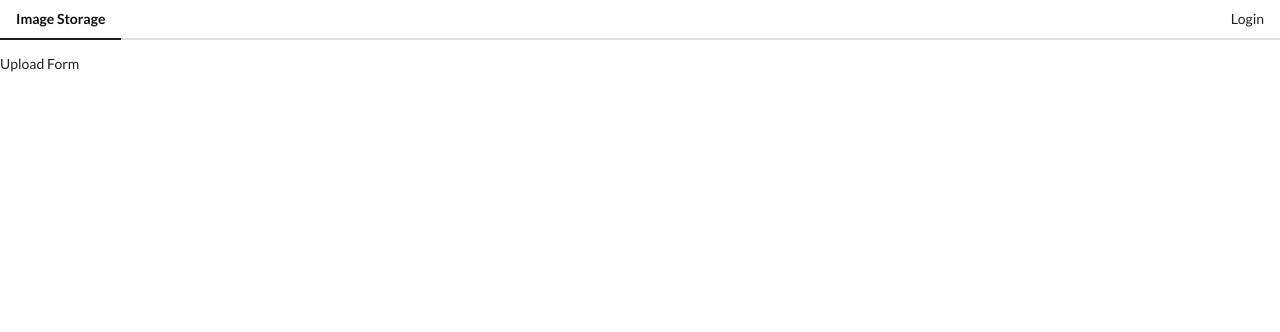
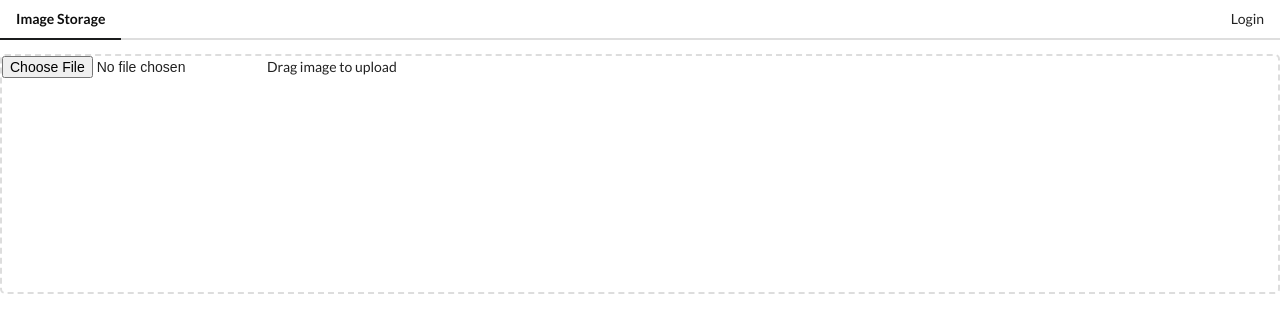
Before and after one commit to olzh2102/images-uploader, a Vue app: page /upload in a window 1280 px wide. Shown: the top 332 px of the page. Built offline with nearby package versions, Linux system fonts and the light colour scheme.

Commit message:
Upload form HTML

```diff
--- a/src/components/UploadForm.vue
+++ b/src/components/UploadForm.vue
@@ -1,5 +1,8 @@
 <template>
-  <div>Upload Form</div>
+  <div class="dropper">
+    <input type="file" />
+    <span>Drag image to upload</span>
+  </div>
 </template>
 
 <script>
@@ -7,3 +10,11 @@ export default {
   name: 'UploadForm'
 }
 </script>
+
+<style scoped>
+.dropper {
+  height: 30vh;
+  border: 2px dashed #ddd;
+  border-radius: 5px;
+}
+</style>
```
